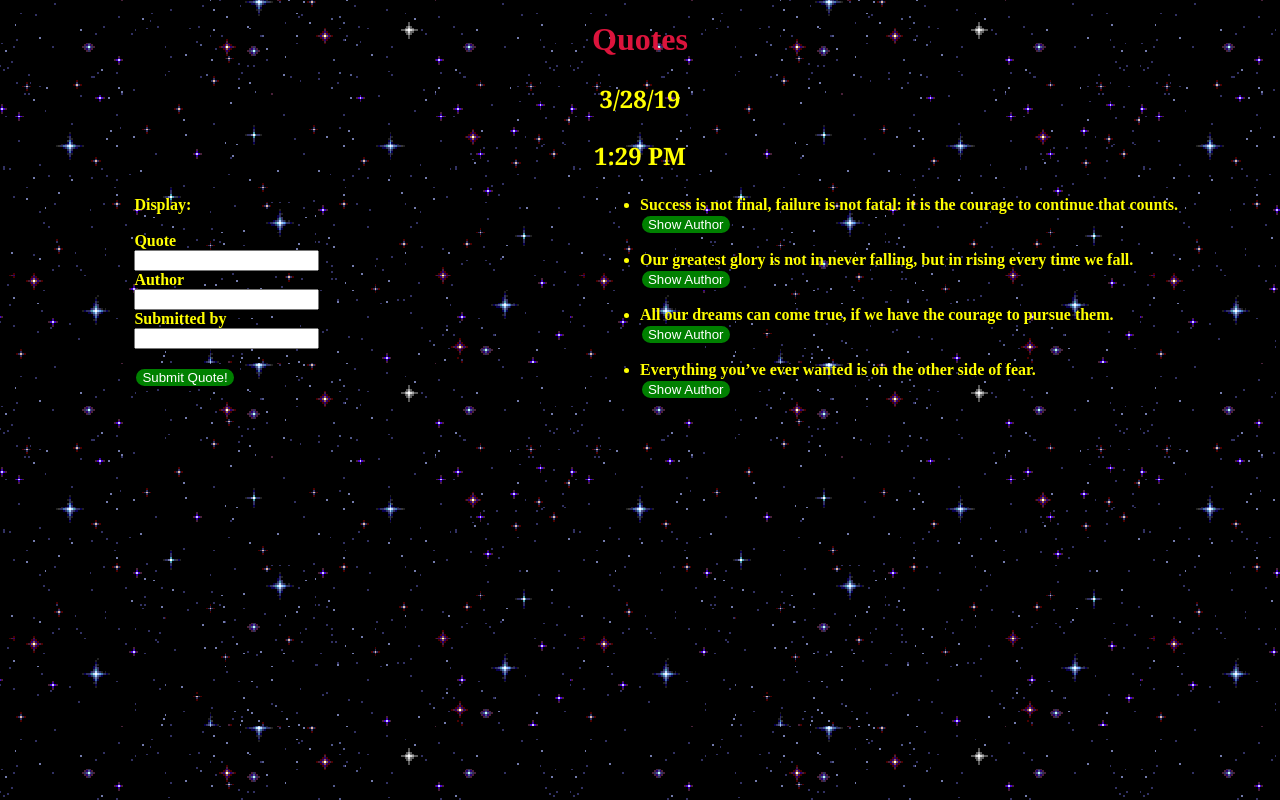
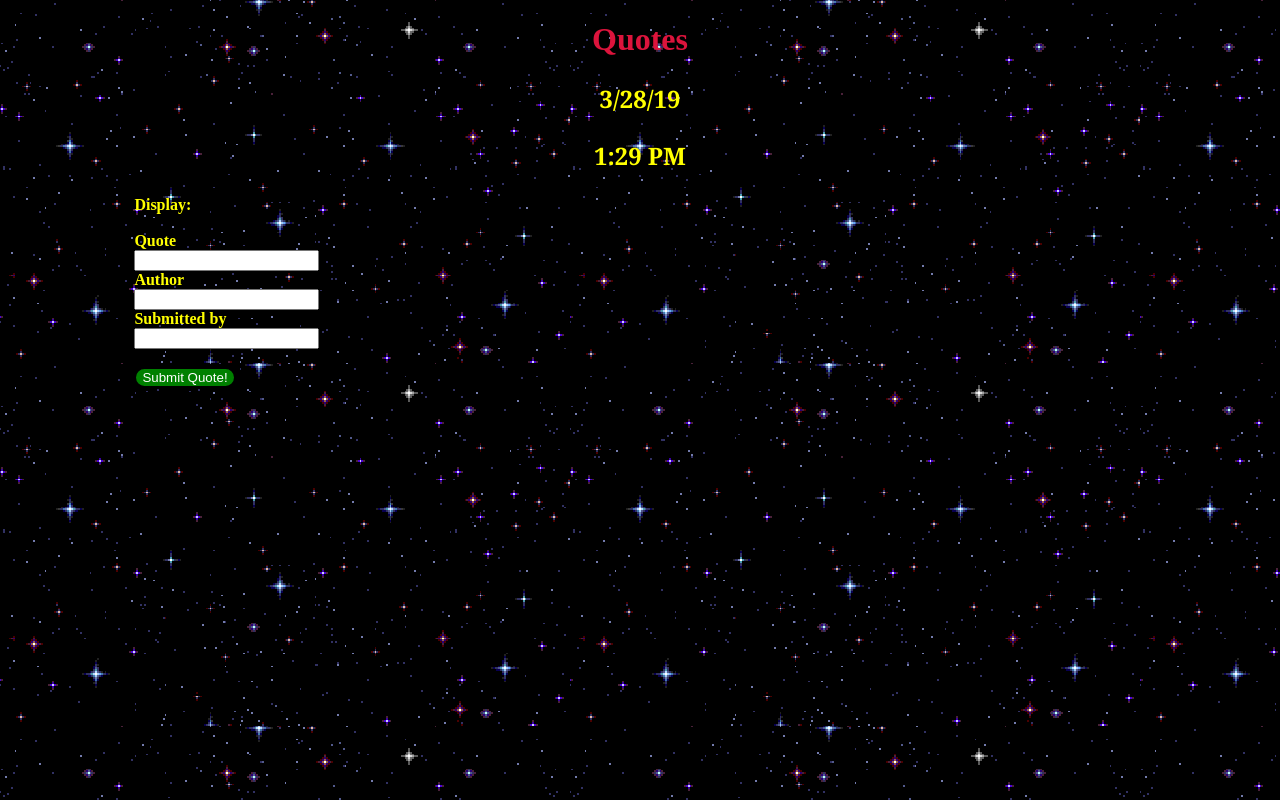
Before and after one commit to djangowilly/Quote, an Angular app: page / in a window 1280 px wide. Shown: the top 800 px of the page. Built offline with nearby package versions, Linux system fonts and the light colour scheme.

Commit message:
Booooooooom!

```diff
--- a/src/app/quote/quote.component.ts
+++ b/src/app/quote/quote.component.ts
@@ -8,12 +8,12 @@ import { Quote } from '../quote';
 })
 export class QuoteComponent implements OnInit {
 
-  quotes = [
-    new Quote(1, 'Success is not final, failure is not fatal: it is the courage to continue that counts.','Winston Churchill',"-"),
-    new Quote(2,'Our greatest glory is not in never falling, but in rising every time we fall.','Confucius','-'),
-    new Quote(3,'All our dreams can come true, if we have the courage to pursue them.','Walt Disney','-'),
-    new Quote(4,'Everything you’ve ever wanted is on the other side of fear.','George Addair','-'),
-];
+//   quotes = [
+//     new Quote(1, 'Success is not final, failure is not fatal: it is the courage to continue that counts.','Winston Churchill',"-"),
+//     new Quote(2,'Our greatest glory is not in never falling, but in rising every time we fall.','Confucius','-'),
+//     new Quote(3,'All our dreams can come true, if we have the courage to pursue them.','Walt Disney','-'),
+//     new Quote(4,'Everything you’ve ever wanted is on the other side of fear.','George Addair','-'),
+// ];
 
 addNewQuote(quote){
   let quoteLength = this.quotes.length;
```
